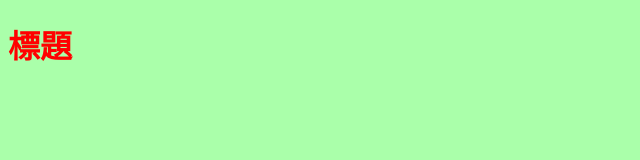
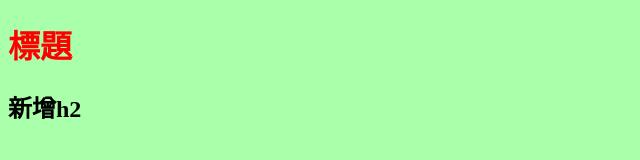
Before and after one commit to LuiseHuang/Githubtest, a plain HTML site: page index.html in a window 1280 px wide. Shown: the whole page, without its empty margins (0-640 px from the left). Drawn offline with Linux system fonts and the light colour scheme.

Commit message:
新增h2

```diff
--- a/index.html
+++ b/index.html
@@ -11,6 +11,7 @@
 
 <body>
     <h1>標題</h1>
+    <h2>新增h2</h2>
 </body>
 
 </html>
```
